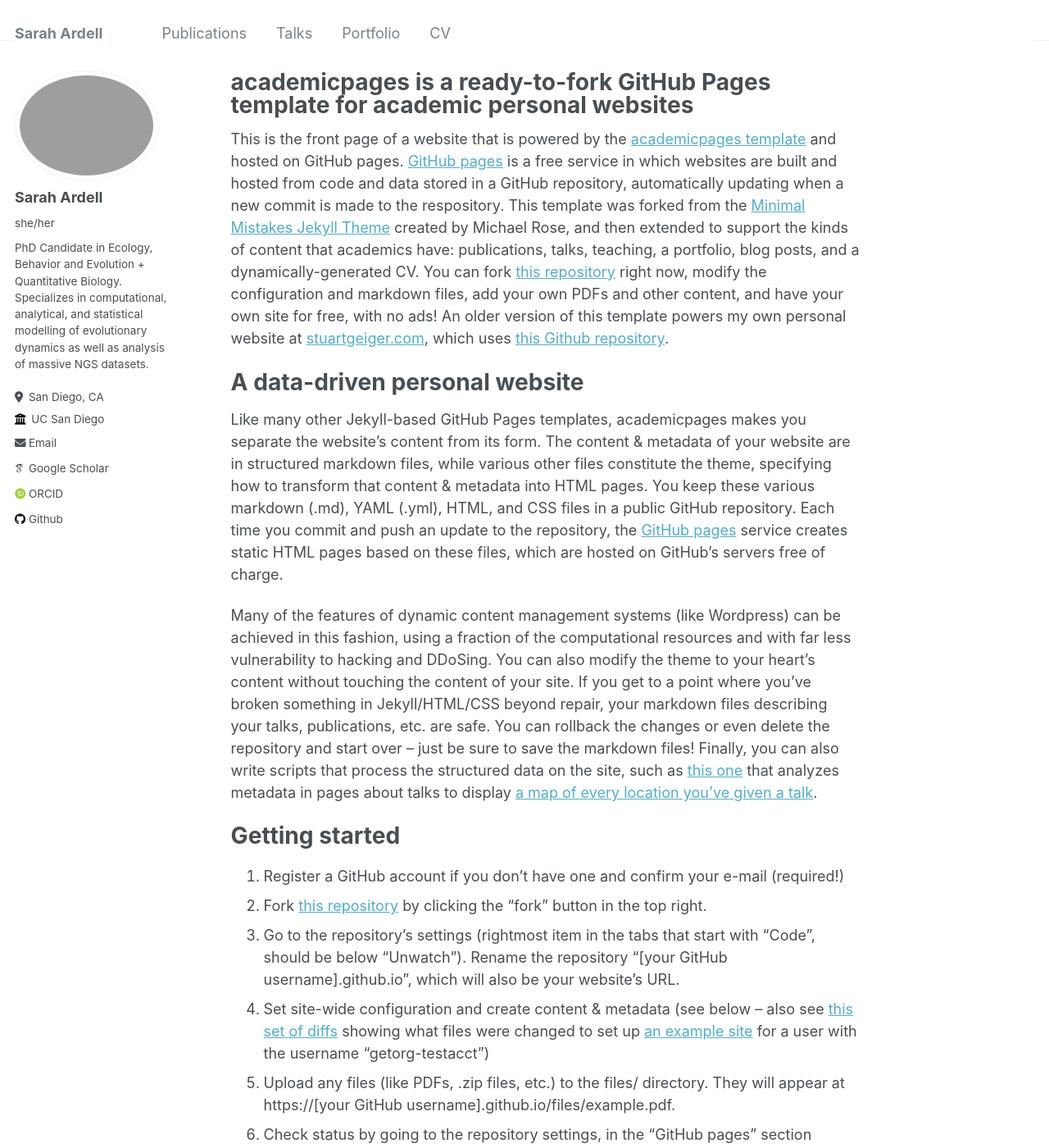
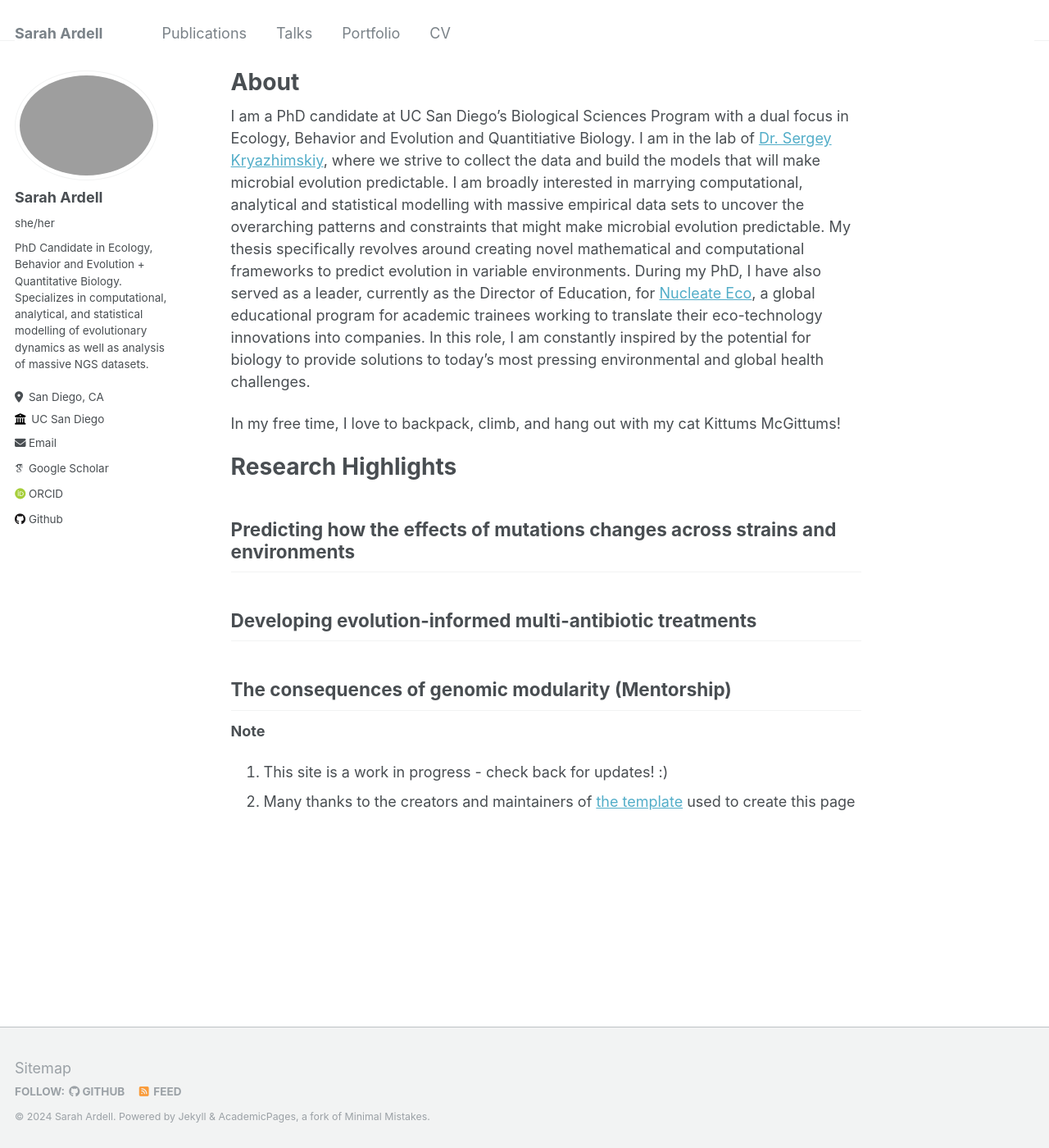
Before and after one commit to ardellsarah/ardellsarah.github.io, a Jekyll site: the page built from _pages/about.md, in a window 1280 px wide and 1400 px high. Shown: the whole window at 82% size. Built offline with Jekyll 4.4.1, drawn with Linux system fonts in a browser that asks for light colours; some web fonts are replaced; some of the changed text lies outside the part shown.

Commit message:
Update about.md

```diff
--- a/_pages/about.md
+++ b/_pages/about.md
@@ -1,49 +1,30 @@
 ---
 permalink: /
-title: "academicpages is a ready-to-fork GitHub Pages template for academic personal websites"
+title: "About"
 author_profile: true
 redirect_from:
   - /about/
   - /about.html
 ---
 
-This is the front page of a website that is powered by the [academicpages template](https://github.com/academicpages/academicpages.github.io) and hosted on GitHub pages. [GitHub pages](https://pages.github.com) is a free service in which websites are built and hosted from code and data stored in a GitHub repository, automatically updating when a new commit is made to the respository. This template was forked from the [Minimal Mistakes Jekyll Theme](https://mmistakes.github.io/minimal-mistakes/) created by Michael Rose, and then extended to support the kinds of content that academics have: publications, talks, teaching, a portfolio, blog posts, and a dynamically-generated CV. You can fork [this repository](https://github.com/academicpages/academicpages.github.io) right now, modify the configuration and markdown files, add your own PDFs and other content, and have your own site for free, with no ads! An older version of this template powers my own personal website at [stuartgeiger.com](http://stuartgeiger.com), which uses [this Github repository](https://github.com/staeiou/staeiou.github.io).
+I am a PhD candidate at UC San Diego's Biological Sciences Program with a dual focus in Ecology, Behavior and Evolution and Quantitiative Biology. I am in the lab of [Dr. Sergey Kryazhimskiy]( https://www.sklab.science), where we strive to collect the data and build the models that will make microbial evolution predictable. I am broadly interested in marrying computational, analytical and statistical modelling with massive empirical data sets to uncover the overarching patterns and constraints that might make microbial evolution predictable. My thesis specifically revolves around creating novel mathematical and computational frameworks to predict evolution in variable environments. During my PhD, I have also served as a leader, currently as the Director of Education, for [Nucleate Eco](https://nucleate.xyz), a global educational program for academic trainees working to translate their eco-technology innovations into companies. In this role, I am constantly inspired by the potential for biology to provide solutions to today's most pressing environmental and global health challenges.
 
-A data-driven personal website
+In my free time, I love to backpack, climb, and hang out with my cat Kittums McGittums!
+
+Research Highlights
 ======
-Like many other Jekyll-based GitHub Pages templates, academicpages makes you separate the website's content from its form. The content & metadata of your website are in structured markdown files, while various other files constitute the theme, specifying how to transform that content & metadata into HTML pages. You keep these various markdown (.md), YAML (.yml), HTML, and CSS files in a public GitHub repository. Each time you commit and push an update to the repository, the [GitHub pages](https://pages.github.com/) service creates static HTML pages based on these files, which are hosted on GitHub's servers free of charge.
 
-Many of the features of dynamic content management systems (like Wordpress) can be achieved in this fashion, using a fraction of the computational resources and with far less vulnerability to hacking and DDoSing. You can also modify the theme to your heart's content without touching the content of your site. If you get to a point where you've broken something in Jekyll/HTML/CSS beyond repair, your markdown files describing your talks, publications, etc. are safe. You can rollback the changes or even delete the repository and start over -- just be sure to save the markdown files! Finally, you can also write scripts that process the structured data on the site, such as [this one](https://github.com/academicpages/academicpages.github.io/blob/master/talkmap.ipynb) that analyzes metadata in pages about talks to display [a map of every location you've given a talk](https://academicpages.github.io/talkmap.html).
 
-Getting started
-======
-1. Register a GitHub account if you don't have one and confirm your e-mail (required!)
-1. Fork [this repository](https://github.com/academicpages/academicpages.github.io) by clicking the "fork" button in the top right.
-1. Go to the repository's settings (rightmost item in the tabs that start with "Code", should be below "Unwatch"). Rename the repository "[your GitHub username].github.io", which will also be your website's URL.
-1. Set site-wide configuration and create content & metadata (see below -- also see [this set of diffs](http://archive.is/3TPas) showing what files were changed to set up [an example site](https://getorg-testacct.github.io) for a user with the username "getorg-testacct")
-1. Upload any files (like PDFs, .zip files, etc.) to the files/ directory. They will appear at https://[your GitHub username].github.io/files/example.pdf.
-1. Check status by going to the repository settings, in the "GitHub pages" section
+Predicting how the effects of mutations changes across strains and environments
+------
 
-Site-wide configuration
+Developing evolution-informed multi-antibiotic treatments
 ------
-The main configuration file for the site is in the base directory in [_config.yml](https://github.com/academicpages/academicpages.github.io/blob/master/_config.yml), which defines the content in the sidebars and other site-wide features. You will need to replace the default variables with ones about yourself and your site's github repository. The configuration file for the top menu is in [_data/navigation.yml](https://github.com/academicpages/academicpages.github.io/blob/master/_data/navigation.yml). For example, if you don't have a portfolio or blog posts, you can remove those items from that navigation.yml file to remove them from the header.
 
-Create content & metadata
+The consequences of genomic modularity (Mentorship)
 ------
-For site content, there is one markdown file for each type of content, which are stored in directories like _publications, _talks, _posts, _teaching, or _pages. For example, each talk is a markdown file in the [_talks directory](https://github.com/academicpages/academicpages.github.io/tree/master/_talks). At the top of each markdown file is structured data in YAML about the talk, which the theme will parse to do lots of cool stuff. The same structured data about a talk is used to generate the list of talks on the [Talks page](https://academicpages.github.io/talks), each [individual page](https://academicpages.github.io/talks/2012-03-01-talk-1) for specific talks, the talks section for the [CV page](https://academicpages.github.io/cv), and the [map of places you've given a talk](https://academicpages.github.io/talkmap.html) (if you run this [python file](https://github.com/academicpages/academicpages.github.io/blob/master/talkmap.py) or [Jupyter notebook](https://github.com/academicpages/academicpages.github.io/blob/master/talkmap.ipynb), which creates the HTML for the map based on the contents of the _talks directory).
 
-**Markdown generator**
+**Note**
 
-I have also created [a set of Jupyter notebooks](https://github.com/academicpages/academicpages.github.io/tree/master/markdown_generator
-) that converts a CSV containing structured data about talks or presentations into individual markdown files that will be properly formatted for the academicpages template. The sample CSVs in that directory are the ones I used to create my own personal website at stuartgeiger.com. My usual workflow is that I keep a spreadsheet of my publications and talks, then run the code in these notebooks to generate the markdown files, then commit and push them to the GitHub repository.
-
-How to edit your site's GitHub repository
-------
-Many people use a git client to create files on their local computer and then push them to GitHub's servers. If you are not familiar with git, you can directly edit these configuration and markdown files directly in the github.com interface. Navigate to a file (like [this one](https://github.com/academicpages/academicpages.github.io/blob/master/_talks/2012-03-01-talk-1.md) and click the pencil icon in the top right of the content preview (to the right of the "Raw | Blame | History" buttons). You can delete a file by clicking the trashcan icon to the right of the pencil icon. You can also create new files or upload files by navigating to a directory and clicking the "Create new file" or "Upload files" buttons.
-
-Example: editing a markdown file for a talk
-![Editing a markdown file for a talk](/images/editing-talk.png)
-
-For more info
-------
-More info about configuring academicpages can be found in [the guide](https://academicpages.github.io/markdown/). The [guides for the Minimal Mistakes theme](https://mmistakes.github.io/minimal-mistakes/docs/configuration/) (which this theme was forked from) might also be helpful.
+1. This site is a work in progress - check back for updates! :)
+2. Many thanks to the creators and maintainers of [the template](https://github.com/academicpages/academicpages.github.io) used to create this page
```
